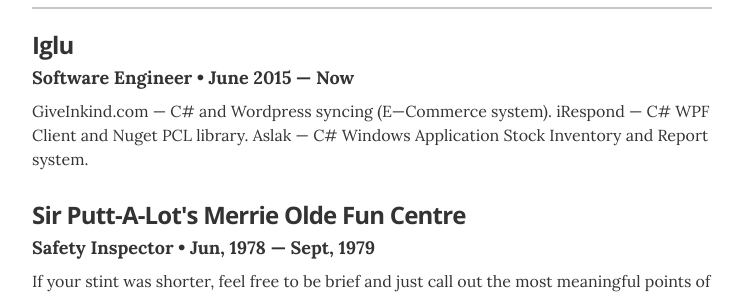
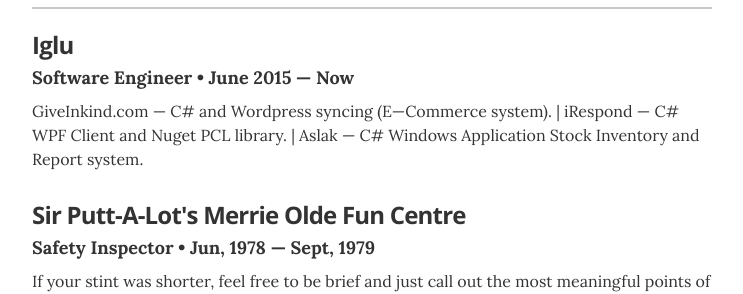
Before and after one commit to TaeKasidit/TaeKasidit.github.io, a Jekyll site: the page built from index.html, in a window 1280 px wide. Shown: the part 393-687 px from the top of the page, without its empty margins (268-1011 px from the left). Built offline with Jekyll 4.4.1, drawn with Linux system fonts in a browser that asks for light colours.

```diff
--- a/_data/experience.yml
+++ b/_data/experience.yml
@@ -3,7 +3,7 @@
 - company: Iglu
   position: Software Engineer
   duration: June 2015 &mdash; Now
-  summary: GiveInkind.com &mdash; C# and Wordpress syncing (E&mdash;Commerce system). iRespond &mdash; C# WPF Client and Nuget PCL library. Aslak &mdash; C# Windows Application Stock Inventory and Report system.
+  summary: GiveInkind.com &mdash; C# and Wordpress syncing (E&mdash;Commerce system). | iRespond &mdash; C# WPF Client and Nuget PCL library. | Aslak &mdash; C# Windows Application Stock Inventory and Report system.
 
 # Windmill Crank Operator
 - company: Sir Putt-A-Lot's Merrie Olde Fun Centre
```
